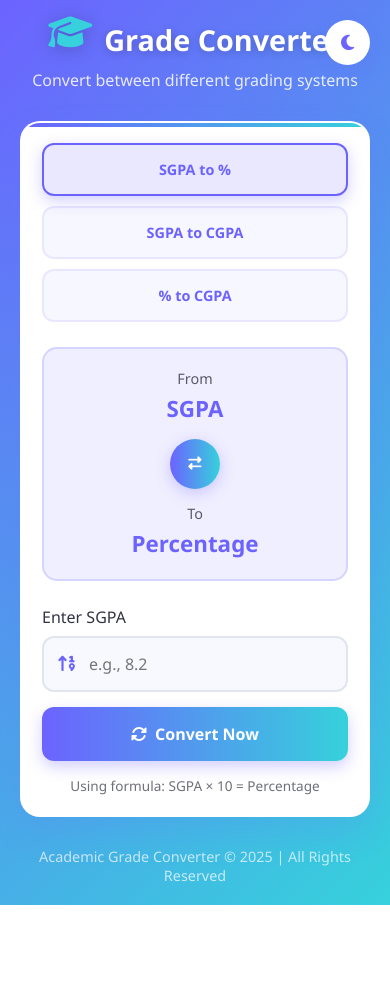
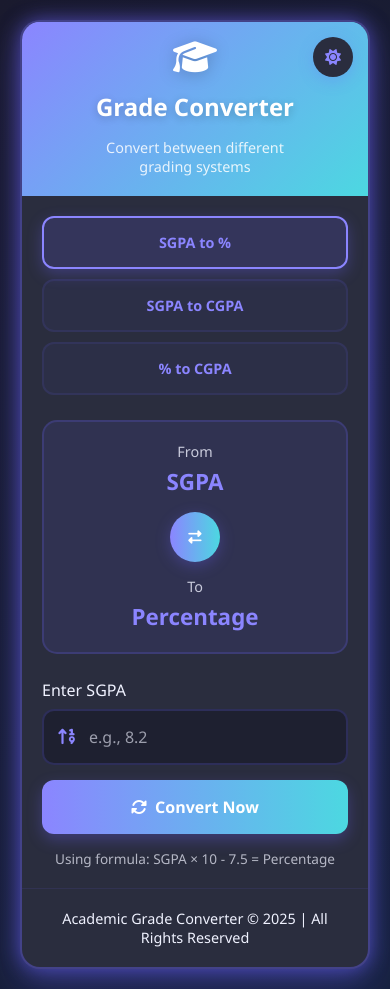
Before and after one commit to shailesh10369/Grade-Converter, a plain HTML site: page index.html in a window 390 px wide. Before the commit the page ends 905 px from the top, so only its background shows below. Drawn offline with Linux system fonts and the light colour scheme.

Commit message:
Enhanced mobile UI/UX

```diff
--- a/index.html
+++ b/index.html
@@ -1,27 +1,31 @@
 <!DOCTYPE html>
 <html lang="en">
+
 <head>
   <meta charset="UTF-8" />
   <meta name="viewport" content="width=device-width, initial-scale=1.0" />
   <title>Academic Grade Converter</title>
   <link rel="stylesheet" href="https://cdnjs.cloudflare.com/ajax/libs/font-awesome/6.4.0/css/all.min.css">
-  <link rel="stylesheet" href="style.css" />
+  <link rel="stylesheet" href="style.css">
 </head>
-<body>
-  <div class="container">
+
+<body class="dark-mode">
+  <div class="main-container" id="mainContainer">
     <header>
-      <div class="logo">
-        <i class="fas fa-graduation-cap"></i>
-        <h1>Grade Converter</h1>
+      <div class="header-content">
+        <div class="logo">
+          <i class="fas fa-graduation-cap"></i>
+          <h1>Grade Converter</h1>
+        </div>
+        <p class="tagline">Convert between different grading systems</p>
       </div>
-      <p class="tagline">Convert between different grading systems</p>
+
+      <button class="theme-toggle" id="themeToggle">
+        <i class="fas fa-sun"></i>
+      </button>
     </header>
 
-    <button class="theme-toggle" id="themeToggle">
-      <i class="fas fa-moon"></i>
-    </button>
-
-    <div class="converter-card">
+    <div class="content-area">
       <div class="top-options">
         <div class="option-btn active" data-from="sgpa" data-to="percentage">SGPA to %</div>
         <div class="option-btn" data-from="sgpa" data-to="cgpa">SGPA to CGPA</div>
@@ -118,7 +122,7 @@
 
       <div class="result" id="result"></div>
       <div class="formula-info" id="formulaInfo">
-        Using formula: SGPA × 10 = Percentage
+        Using formula: SGPA × 10 - 7.5 = Percentage
       </div>
     </div>
 
@@ -129,4 +133,5 @@
 
   <script src="script.js"></script>
 </body>
+
 </html>
--- a/script.js
+++ b/script.js
@@ -1,4 +1,5 @@
 // DOM Elements
+const body = document.body;
 const themeToggle = document.getElementById("themeToggle");
 const swapBtn = document.getElementById("swapBtn");
 const convertBtn = document.getElementById("convertBtn");
@@ -24,14 +25,14 @@ let fromType = "sgpa";
 let toType = "percentage";
 let currentMethod = "individual";
 
-// 🌙 Theme Toggle
+// 🌙 Theme Toggle (changes only main container theme, not body background)
 themeToggle.addEventListener("click", () => {
-  document.body.classList.toggle("dark-mode");
+  body.classList.toggle("light-mode");
   const icon = themeToggle.querySelector("i");
-  if (document.body.classList.contains("dark-mode")) {
+  if (body.classList.contains("light-mode")) {
+    icon.classList.replace("fa-sun", "fa-moon");
+  } else {
     icon.classList.replace("fa-moon", "fa-sun");
-  } else {
-    icon.classList.replace("fa-sun", "fa-moon");
   }
 });
 
@@ -192,9 +193,9 @@ function updateFormulaInfo() {
   else if (fromType === "percentage" && toType === "cgpa")
     formulaText = "Using formula: Percentage ÷ 9.5 = CGPA";
   else if (fromType === "sgpa" && toType === "percentage")
-    formulaText = "Using formula: SGPA × 10 = Percentage";
+    formulaText = "Using formula: SGPA × 10 - 7.5 = Percentage";
   else if (fromType === "percentage" && toType === "sgpa")
-    formulaText = "Using formula: Percentage ÷ 10 = SGPA";
+    formulaText = "Using formula: (Percentage + 7.5) ÷ 10 = SGPA";
   else if (fromType === "sgpa" && toType === "cgpa")
     formulaText = "Using formula: CGPA = Total SGPA ÷ Number of Semesters";
   else if (fromType === "cgpa" && toType === "sgpa")
@@ -213,7 +214,7 @@ function convertSGPAtoPercentage(sgpa) {
   return (sgpa * 10 - 7.5).toFixed(2);
 }
 function convertPercentageToSGPA(percentage) {
-  return ((percentage - 7.5) / 10).toFixed(2);
+  return ((percentage + 7.5) / 10).toFixed(2);
 }
 function calculateCGPAFromIndividualSGPAs() {
   const semesterInputs = document.querySelectorAll(".semester-input");
@@ -248,7 +249,16 @@ function calculateCGPAFromTotal() {
 }
 
 // 🚀 Perform Conversion (with validation)
-convertBtn.addEventListener("click", () => {
+convertBtn.addEventListener("click", performConversion);
+
+// Add Enter key functionality
+inputValue.addEventListener("keypress", function (e) {
+  if (e.key === "Enter") {
+    performConversion();
+  }
+});
+
+function performConversion() {
   let result = "";
   const value = parseFloat(inputValue.value);
 
@@ -292,7 +302,7 @@ convertBtn.addEventListener("click", () => {
   resultDiv.style.color = "var(--primary)";
   resultDiv.textContent = result;
   resultDiv.classList.add("show");
-});
+}
 
 function showError(msg) {
   resultDiv.textContent = msg;
--- a/style.css
+++ b/style.css
@@ -1,58 +1,178 @@
 :root {
-            --primary: #6C63FF;
-            --secondary: #FF6584;
-            --accent: #36D1DC;
-            --light: #F8F9FF;
-            --dark: #2A2D3E;
-            --success: #4CB944;
-            --card-bg: #FFFFFF;
+  --primary: #6c63ff;
+  --secondary: #ff6584;
+  --accent: #36d1dc;
+  --light: #f8f9ff;
+  --dark: #2a2d3e;
+  --success: #4cb944;
+  --card-bg: #ffffff;
   --text-color: #333344;
   --shadow: rgba(108, 99, 255, 0.15);
   --transition: all 0.3s cubic-bezier(0.25, 0.8, 0.25, 1);
   --glow: 0 0 20px rgba(108, 99, 255, 0.4);
 }
 
-        .dark-mode {
-            --primary: #8B85FF;
-            --secondary: #FF7B95;
-            --accent: #4CD8E1;
-            --light: #1E2030;
-            --dark: #F0F2FF;
-            --card-bg: #2A2D3E;
-            --text-color: #F0F2FF;
-            --shadow: rgba(108, 99, 255, 0.25);
-            --glow: 0 0 25px rgba(139, 133, 255, 0.5);
-        }
-
 * {
   margin: 0;
   padding: 0;
   box-sizing: border-box;
-            font-family: 'Poppins', 'Segoe UI', Tahoma, Geneva, Verdana, sans-serif;
+  font-family: "Poppins", "Segoe UI", Tahoma, Geneva, Verdana, sans-serif;
 }
 
 body {
-            background: linear-gradient(135deg, #6C63FF 0%, #36D1DC 100%);
-            color: var(--text-color);
+  background: linear-gradient(135deg, #1a1a2e 0%, #16213e 100%);
   min-height: 100vh;
-            transition: var(--transition);
   padding: 20px;
   display: flex;
   flex-direction: column;
   align-items: center;
   justify-content: center;
+  transition: var(--transition);
 }
 
-        .container {
+.main-container {
   max-width: 500px;
   width: 100%;
-            margin: 0 auto;
+  background: var(--card-bg);
+  border-radius: 20px;
+  box-shadow: 0 15px 35px var(--shadow);
+  transition: var(--transition);
+  animation: fadeInUp 0.8s ease;
+  position: relative;
+  overflow: hidden;
+  border: 2px solid transparent;
+}
+
+/* Dark Mode Glow Animation */
+.main-container {
+  animation: containerGlowDark 3s infinite alternate;
+}
+
+@keyframes containerGlowDark {
+  0% {
+    box-shadow: 0 0 10px rgba(108, 99, 255, 0.3), 0 15px 35px var(--shadow);
+    border-color: rgba(108, 99, 255, 0.2);
+  }
+  50% {
+    box-shadow: 0 0 20px rgba(108, 99, 255, 0.6), 0 20px 40px var(--shadow);
+    border-color: rgba(108, 99, 255, 0.4);
+  }
+  100% {
+    box-shadow: 0 0 15px rgba(108, 99, 255, 0.4), 0 18px 38px var(--shadow);
+    border-color: rgba(108, 99, 255, 0.3);
+  }
+}
+
+/* Light Mode Glow Animation */
+body.light-mode .main-container {
+  animation: containerGlowLight 3s infinite alternate;
+}
+
+@keyframes containerGlowLight {
+  0% {
+    box-shadow: 0 0 10px rgba(255, 255, 255, 0.3),
+      0 15px 35px rgba(0, 0, 0, 0.1);
+    border-color: rgba(0, 0, 0, 0.3);
+  }
+  50% {
+    box-shadow: 0 0 20px rgba(255, 255, 255, 0.6),
+      0 20px 40px rgba(0, 0, 0, 0.15);
+    border-color: rgba(0, 0, 0, 0.5);
+  }
+  100% {
+    box-shadow: 0 0 15px rgba(255, 255, 255, 0.4),
+      0 18px 38px rgba(0, 0, 0, 0.12);
+    border-color: rgba(0, 0, 0, 0.4);
+  }
+}
+
+/* Remove hover position effect */
+.main-container:hover {
+  transform: none;
+}
+
+/* Dark Mode Hover Glow */
+.main-container:hover {
+  animation: containerGlowHoverDark 2s infinite alternate;
+}
+
+@keyframes containerGlowHoverDark {
+  0% {
+    box-shadow: 0 0 15px rgba(108, 99, 255, 0.4), 0 18px 38px var(--shadow);
+    border-color: rgba(108, 99, 255, 0.3);
+  }
+  100% {
+    box-shadow: 0 0 25px rgba(108, 99, 255, 0.7), 0 22px 45px var(--shadow);
+    border-color: rgba(108, 99, 255, 0.5);
+  }
+}
+
+/* Light Mode Hover Glow */
+body.light-mode .main-container:hover {
+  animation: containerGlowHoverLight 2s infinite alternate;
+}
+
+@keyframes containerGlowHoverLight {
+  0% {
+    box-shadow: 0 0 15px rgba(255, 255, 255, 0.4),
+      0 18px 38px rgba(0, 0, 0, 0.1);
+    border-color: rgba(0, 0, 0, 0.4);
+  }
+  100% {
+    box-shadow: 0 0 25px rgba(255, 255, 255, 0.8),
+      0 22px 45px rgba(0, 0, 0, 0.15);
+    border-color: rgba(0, 0, 0, 0.6);
+  }
+}
+
+.main-container::before {
+  content: "";
+  position: absolute;
+  top: 0;
+  left: 0;
+  right: 0;
+  height: 4px;
+  background: linear-gradient(to right, var(--primary), var(--accent));
+}
+
+/* Light Mode Styles for Main Container */
+body.light-mode .main-container {
+  --card-bg: #ffffff;
+  --text-color: #333344;
+  --shadow: rgba(0, 0, 0, 0.1);
+  --primary: #6c63ff;
+  --secondary: #ff6584;
+  --accent: #36d1dc;
+  --light: #f8f9ff;
+}
+
+/* Dark Mode Styles for Main Container (default) */
+.main-container {
+  --card-bg: #2a2d3e;
+  --text-color: #f0f2ff;
+  --shadow: rgba(108, 99, 255, 0.25);
+  --primary: #8b85ff;
+  --secondary: #ff7b95;
+  --accent: #4cd8e1;
+  --light: #1e2030;
 }
 
 header {
   text-align: center;
-            margin-bottom: 30px;
-            animation: fadeInDown 0.8s ease;
+  padding: 30px 30px 20px;
+  background: linear-gradient(135deg, var(--primary) 0%, var(--accent) 100%);
+  color: white;
+  position: relative;
+}
+
+.header-content {
+  display: flex;
+  flex-direction: column;
+  align-items: center;
+  justify-content: center;
+  width: 100%;
+  position: relative;
+  z-index: 1;
 }
 
 .logo {
@@ -61,11 +181,12 @@
   justify-content: center;
   gap: 12px;
   margin-bottom: 10px;
+  width: 100%;
 }
 
 .logo i {
   font-size: 2.2rem;
-            color: var(--accent);
+  color: white;
   filter: drop-shadow(0 2px 8px rgba(0, 0, 0, 0.2));
   animation: float 3s ease-in-out infinite;
 }
@@ -73,7 +194,6 @@
 .logo h1 {
   font-size: 1.8rem;
   font-weight: 700;
-            color: white;
   text-shadow: 0 2px 8px rgba(0, 0, 0, 0.2);
 }
 
@@ -81,6 +201,8 @@
   color: rgba(255, 255, 255, 0.85);
   font-size: 1rem;
   margin-top: 5px;
+  text-align: center;
+  width: 100%;
 }
 
 .theme-toggle {
@@ -98,7 +220,7 @@
   position: absolute;
   top: 20px;
   right: 20px;
-            z-index: 10;
+  z-index: 100;
 }
 
 .theme-toggle:hover {
@@ -111,33 +233,8 @@
   color: var(--primary);
 }
 
-        .converter-card {
-            background: var(--card-bg);
-            border-radius: 20px;
+.content-area {
   padding: 30px;
-            box-shadow: 0 15px 35px var(--shadow);
-            backdrop-filter: blur(10px);
-            transition: var(--transition);
-            animation: fadeInUp 0.8s ease;
-            position: relative;
-            overflow: hidden;
-            border: 2px solid transparent;
-        }
-
-        .converter-card::before {
-            content: '';
-            position: absolute;
-            top: 0;
-            left: 0;
-            right: 0;
-            height: 4px;
-            background: linear-gradient(to right, var(--primary), var(--accent));
-        }
-
-        .converter-card:hover {
-            transform: translateY(-8px);
-            box-shadow: 0 20px 40px var(--shadow), var(--glow);
-            border-color: var(--primary);
 }
 
 .top-options {
@@ -196,6 +293,7 @@
   font-size: 0.9rem;
   opacity: 0.8;
   margin-bottom: 5px;
+  color: var(--text-color);
 }
 
 .type-value {
@@ -295,7 +393,7 @@
 .input-group input {
   width: 100%;
   padding: 15px 15px 15px 45px;
-            border: 2px solid #e1e5ee;
+  border: 2px solid rgba(108, 99, 255, 0.2);
   border-radius: 12px;
   font-size: 1rem;
   transition: var(--transition);
@@ -307,6 +405,11 @@
   border-color: var(--primary);
   outline: none;
   box-shadow: 0 0 0 3px rgba(108, 99, 255, 0.2);
+}
+
+.input-group input::placeholder {
+  color: var(--text-color);
+  opacity: 0.6;
 }
 
 /* Method 1 Specific Styles */
@@ -348,7 +451,7 @@
 .semester-input {
   width: 100%;
   padding: 12px 15px 12px 45px;
-            border: 2px solid #e1e5ee;
+  border: 2px solid rgba(108, 99, 255, 0.2);
   border-radius: 10px;
   font-size: 0.9rem;
   transition: var(--transition);
@@ -360,6 +463,11 @@
   border-color: var(--primary);
   outline: none;
   box-shadow: 0 0 0 2px rgba(108, 99, 255, 0.2);
+}
+
+.semester-input::placeholder {
+  color: var(--text-color);
+  opacity: 0.6;
 }
 
 .remove-semester {
@@ -427,13 +535,18 @@
 }
 
 .convert-btn::before {
-            content: '';
+  content: "";
   position: absolute;
   top: 0;
   left: -100%;
   width: 100%;
   height: 100%;
-            background: linear-gradient(90deg, transparent, rgba(255, 255, 255, 0.2), transparent);
+  background: linear-gradient(
+    90deg,
+    transparent,
+    rgba(255, 255, 255, 0.2),
+    transparent
+  );
   transition: 0.5s;
 }
 
@@ -488,9 +601,10 @@
 
 footer {
   text-align: center;
-            margin-top: 30px;
-            color: rgba(255, 255, 255, 0.7);
+  padding: 20px 30px;
+  color: var(--text-color);
   font-size: 0.9rem;
+  border-top: 1px solid rgba(108, 99, 255, 0.1);
 }
 
 /* Animations */
@@ -552,9 +666,9 @@
   font-weight: 700;
 }
 
-        /* Responsive adjustments */
+/* Mobile-specific improvements */
 @media (max-width: 500px) {
-            .converter-card {
+  .content-area {
     padding: 20px;
   }
 
@@ -570,4 +684,62 @@
   .method-selection {
     flex-direction: column;
   }
+
+  /* Mobile-specific theme toggle positioning */
+  .theme-toggle {
+    top: 15px;
+    right: 15px;
+    width: 40px;
+    height: 40px;
+    z-index: 1000;
   }
+
+  .theme-toggle i {
+    font-size: 1rem;
+  }
+
+  /* Ensure header content is properly centered */
+  header {
+    padding: 25px 60px 20px 60px;
+  }
+
+  .header-content {
+    width: 100%;
+    text-align: center;
+  }
+
+  .logo {
+    flex-direction: column;
+    gap: 8px;
+  }
+
+  .logo h1 {
+    font-size: 1.5rem;
+  }
+
+  .tagline {
+    font-size: 0.9rem;
+  }
+}
+
+/* Extra small devices */
+@media (max-width: 360px) {
+  .theme-toggle {
+    top: 12px;
+    right: 12px;
+    width: 36px;
+    height: 36px;
+  }
+
+  header {
+    padding: 20px 55px 15px 55px;
+  }
+
+  .logo h1 {
+    font-size: 1.3rem;
+  }
+
+  .tagline {
+    font-size: 0.85rem;
+  }
+}
```
Lines whose indentation alone changed are shown as unchanged.
